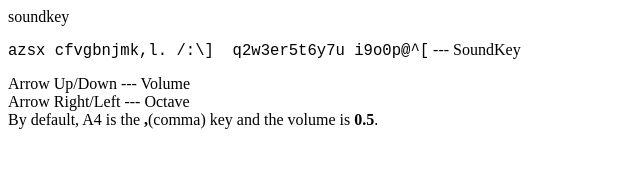
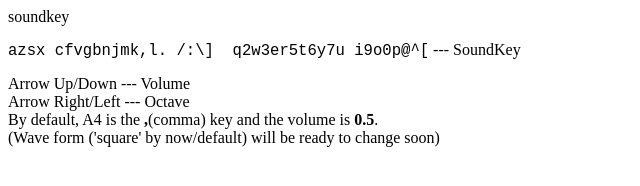
Before and after one commit to hogashi/websoundkey, a plain HTML site: page index.html in a window 1280 px wide. Shown: the whole page, without its empty margins (0-640 px from the left). Drawn offline with Linux system fonts and the light colour scheme.

Commit message:
fix nit code style, add phrase about wave form

```diff
--- a/index.html
+++ b/index.html
@@ -8,7 +8,8 @@
     <pre style="display: inline-block; font-size: 1.2em;">azsx cfvgbnjmk,l. /:\]  q2w3er5t6y7u i9o0p@^[</pre>  ---  SoundKey<br>
     Arrow Up/Down  ---  Volume<br>
     Arrow Right/Left  ---  Octave<br>
-    By default, A4 is the <b>,</b>(comma) key and the volume is <b>0.5</b>.
+    By default, A4 is the <b>,</b>(comma) key and the volume is <b>0.5</b>.<br>
+    (Wave form ('square' by now/default) will be ready to change soon)
   </div>
 
   <script src="./websoundkey.js"></script>
--- a/websoundkey.js
+++ b/websoundkey.js
@@ -1,9 +1,11 @@
 // webkey.js
 
+// debug method
 const text = t => {
   document.body.insertAdjacentHTML('afterbegin', `<pre>${t}</pre>`)
 };
 
+// sound keyboard class which has audio context
 class SoundKey {
   constructor() {
     // create web audio api context
@@ -82,7 +84,6 @@
     else if (this.state.octave > 8) {
       this.state.octave = 8;
     }
-    console.log(this.state.octave);
   }
 
   setVolume(volume = 1, relative = false) {
@@ -99,11 +100,11 @@
     else if (this.gainNode.gain.value > 1) {
       this.gainNode.gain.value = 1;
     }
-    console.log(this.gainNode.gain);
   }
 }
 
-class Webkey {
+//
+class WebKey {
   constructor() {
     this.keyCor = [
       {
@@ -127,7 +128,7 @@
   }
 
   _startSound(e) {
-    console.log('down: ' + e.key);
+    // console.log('down: ' + e.key);
     switch (e.key) {
       case 'ArrowUp':
         this.soundKey.setVolume(0.02, true);
@@ -148,9 +149,9 @@
   }
 
   _stopSound(e) {
-    console.log('up: ' + e.key);
+    // console.log('up: ' + e.key);
     this.soundKey.stopSound(e.key);
   }
 }
 
-const webkey = new Webkey();
+const webKey = new WebKey();
```
